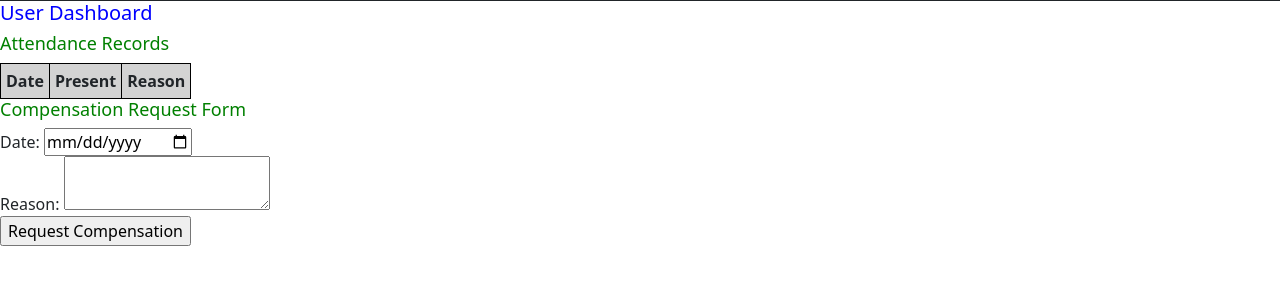
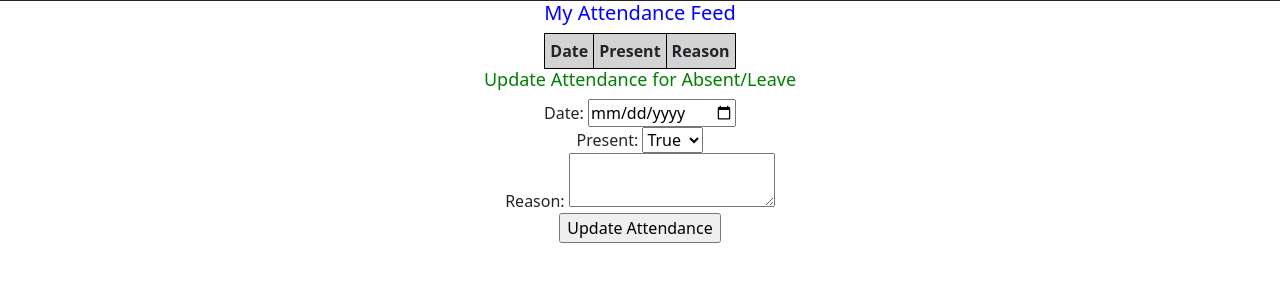
Before and after one commit to ChristianLloydSalon/elective-3-team-7, a Django app: page /user-attendance/ in a window 1280 px wide. Shown: the part 55-356 px from the top of the page. Run offline with Django 4.2, Linux system fonts and the light colour scheme; a user stored in the database is signed in; data comes from the database, SQL or seed files in the repository; both versions use the stored data as it was after the commit; lists and menus that the app fills with data are empty.

Commit message:
final attendance feature

```diff
--- a/ems/admin_side/views.py
+++ b/ems/admin_side/views.py
@@ -38,7 +38,7 @@ def emp_login(request):
     if request.method == 'POST':
         u = request.POST['emailid']
         p = request.POST['password']
-        user = authenticate(username=u,password=p)
+        user = authenticate(username=u, password=p)
         if user:
             login(request, user)
             error = "no"
@@ -55,7 +55,7 @@ def emp_login(request):
         else:
             error = "yes"
     d = {'error': error}
-    return render(request, 'emp_login2.html',d)
+    return render(request, 'emp_login2.html', d)
 
 def registration(request):
     error = ""
--- a/ems/ems/urls.py
+++ b/ems/ems/urls.py
@@ -40,6 +40,7 @@ urlpatterns = [
     path('compensation_request/', compensation_request, name='compensation_request'),
     path('decline_compensation/<int:pk>/', decline_compensation, name='decline_compensation'),
     path('approve_compensation/<int:pk>/', approve_compensation, name='approve_compensation'),
+    path('update_attendance/', update_attendance, name='update_attendance'),
 
 
 ]
--- /dev/null
+++ b/ems/other_features/templates/update_attendance.html
@@ -0,0 +1,6 @@
+<form method="post" action="{% url 'update_attendance' %}">
+    {% csrf_token %}
+    <input type="hidden" name="date" value="{{ attendance.date }}">
+    <input type="hidden" name="present" value="{{ attendance.present }}">
+    <input type="submit" value="Update Attendance">
+</form>
--- a/ems/other_features/templates/user_attendance.html
+++ b/ems/other_features/templates/user_attendance.html
@@ -24,9 +24,8 @@
     }
 </style>
 
-<h1>User Dashboard</h1>
-
-<h2>Attendance Records</h2>
+<center>
+    <h1>My Attendance Feed</h1>
 
     <table>
         <tr>
@@ -43,16 +42,23 @@
         {% endfor %}
     </table>
 
-<h2>Compensation Request Form</h2>
+    <h2>Update Attendance for Absent/Leave</h2>
 
-<form method="post" action="{% url 'compensation_request' %}">
+    <form method="post" action="{% url 'update_attendance' %}">
         {% csrf_token %}
         <label for="id_date">Date:</label>
-    <input type="date" name="date" id="id_date">
+        <input type="date" name="date" id="id_date" required>
+        <br>
+        <label for="id_present">Present:</label>
+        <select name="present" id="id_present">
+          <option value="True">True</option>
+          <option value="False">False</option>
+        </select>
         <br>
         <label for="id_reason">Reason:</label>
         <textarea name="reason" id="id_reason"></textarea>
         <br>
-    <input type="submit" value="Request Compensation">
+        <input type="submit" value="Update Attendance">
     </form>
+</center>
 {% endblock  %}
--- a/ems/other_features/views.py
+++ b/ems/other_features/views.py
@@ -1,5 +1,6 @@
-from django.shortcuts import render,redirect
+from django.shortcuts import render,redirect, HttpResponseRedirect
 from .models import Attendance
+import datetime
 # Create your views here.
 
 def user_attendance(request):
@@ -10,16 +11,29 @@ def user_attendance(request):
     if request.method == 'POST':
         # Get the form data
         date = request.POST['date']
+        present = request.POST['present']
+        # Update the attendance record
+        # update_attendance(date, present, request)  # remove this line
+
+    context = {'attendance_records': attendance_records}
+    # Render the template with the attendance records
+    return render(request, 'user_attendance.html', context)
+
+def update_attendance(request):
+    if request.method == 'POST':
+        date = request.POST['date']
+        present = request.POST['present'] == 'True'  # True if user selects "Yes", False otherwise
         reason = request.POST['reason']
-        # Update the attendance record
-        attendance = Attendance.objects.get(user=request.user, date=date)
+        # Update the attendance record for the selected date
+        attendance, created = Attendance.objects.get_or_create(
+            user=request.user, date=date
+        )
+        attendance.present = present
         attendance.reason = reason
         attendance.save()
-        # Redirect to the user_attendance view
-        return redirect('user_attendance')
-    context = {'attendance_records': attendance_records}
-    # Render the template with the attendance records
-    return render(request, 'user_attendance.html', context )
+
+    return redirect('user_attendance')
+
 
 def compensation_request(request):
     # Check if the form has been submitted
```
Also changed, not shown: ems/other_features/templates/admin_attendance.html (+4 -18 lines), ems/other_features/templates/compensation_request.html (+15 -2 lines), ems/db (GEORGIE's conflicted copy 2023-01-10).sqlite3 (added), ems/db.sqlite3. Lines whose indentation alone changed are shown as unchanged.
